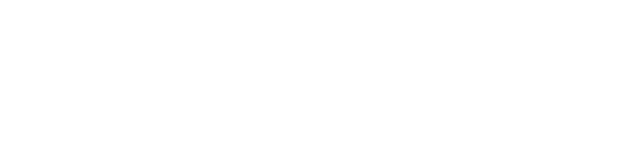
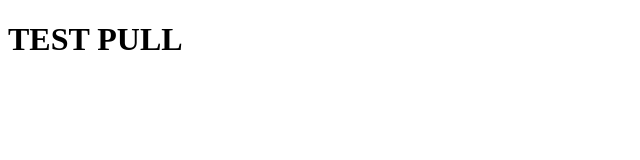
Before and after one commit to andi-per/kelola-penumpang, a plain HTML site: page index.html in a window 1280 px wide. Shown: the whole page, without its empty margins (0-640 px from the left). Drawn offline with Linux system fonts and the light colour scheme.

Commit message:
adding h1

```diff
--- a/index.html
+++ b/index.html
@@ -7,6 +7,7 @@
     <title>Document</title>
   </head>
   <body>
+    <h1>TEST PULL</h1>
     <script src="latihan.js"></script>
   </body>
 </html>
```
